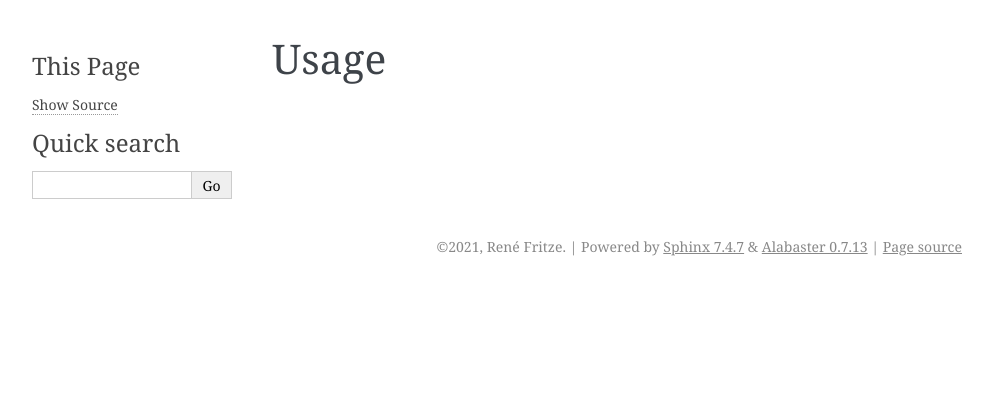
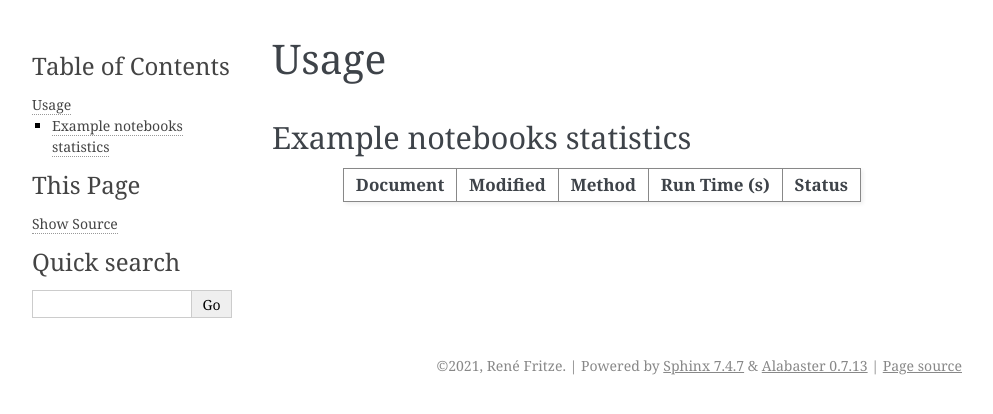
Before and after one commit to renefritze/pytimings, a Sphinx documentation site: the page built from docs/usage.md, in a window 1280 px wide. Shown: the top 414 px of the page, without its empty margins (148-1141 px from the left). Built offline with Sphinx 7.4.7, drawn with Linux system fonts in a browser that asks for light colours; pages that are not in the unit, such as notebooks, are missing from menus.

Commit message:
[docs] include nb statistics

````diff
--- a/docs/usage.md
+++ b/docs/usage.md
@@ -8,3 +8,9 @@ examples/scopes_and_decorators
 examples/plotting
 
 ```
+
+
+## Example notebooks statistics
+
+```{nb-exec-table}
+```
````
